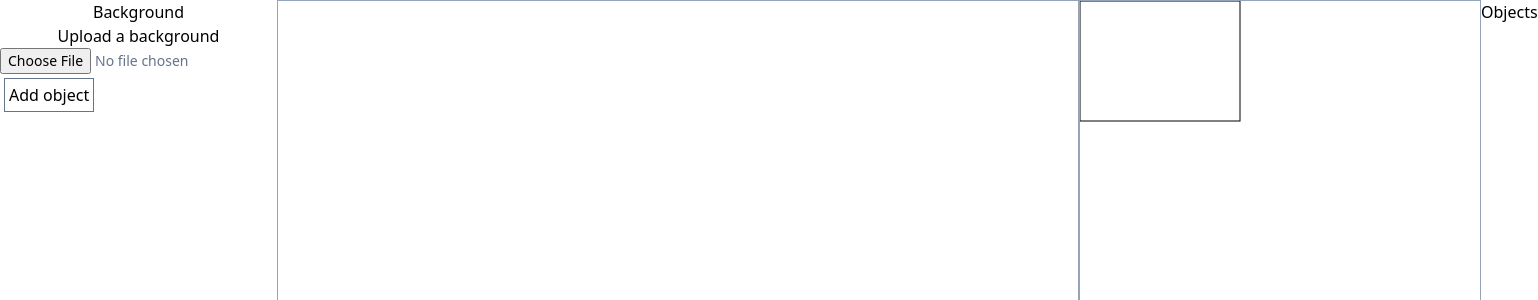
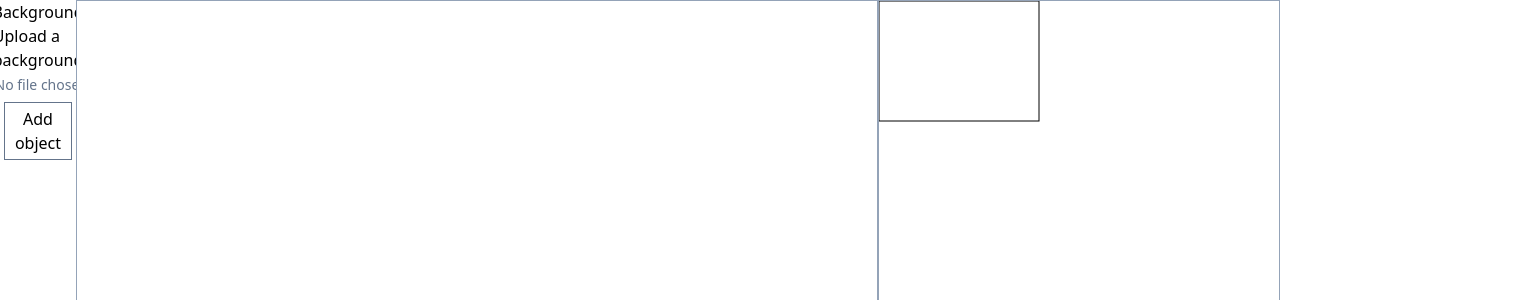
Before and after one commit to earacena/canvas-game-engine, a React (Create React App) app: page / in a window 1280 px wide. Shown: the top 300 px of the page, 1538 px wide, since content can reach past the window. Built offline with nearby package versions, Linux system fonts and the light colour scheme.

Commit message:
Modify layout

```diff
--- a/src/App.tsx
+++ b/src/App.tsx
@@ -498,7 +498,7 @@ function App() {
 
   return (
     <div className="flex flex-row items-start">
-      <div className="flex flex-col">
+      <div className="flex flex-col h-screen overflow-scroll">
         <BackgroundObject
           background={background}
           setBackground={setBackground}
@@ -509,7 +509,12 @@ function App() {
           blockCount={blockCount}
           setBlockCount={setBlockCount}
         />
-
+        <ObjectList
+          blocks={blocks}
+          setBlocks={setBlocks}
+          selectedTargetId={selectedTargetId}
+          setSelectedTargetId={setSelectedTargetId}
+        />
       </div>
       <canvas
         className="border border-slate-400 hidden"
@@ -535,12 +540,6 @@ function App() {
         setMouseDownPos={setMouseDownPos}
         mouseDownPos={mouseDownPos}
       />
-      <ObjectList
-        blocks={blocks}
-        setBlocks={setBlocks}
-        selectedTargetId={selectedTargetId}
-        setSelectedTargetId={setSelectedTargetId}
-      />
     </div>
   );
 }
--- a/src/ObjectList.tsx
+++ b/src/ObjectList.tsx
@@ -64,9 +64,7 @@ function ObjectList({
 
   return (
     <div className="w-fit">
-      Objects
-      {' '}
-      <ul className={`bg-slate-400 rounded-md p-1 ${blocks.length === 0 ? 'hidden' : ''} h-screen overflow-scroll`}>
+      <ul className={`bg-slate-400 rounded-md p-1 ${blocks.length === 0 ? 'hidden' : ''} overflow-scroll`}>
         {blocks.map((b) => (
           <div className="flex flex-row">
             <button type="button" onClick={() => handleDelete(b.id)}>
```
